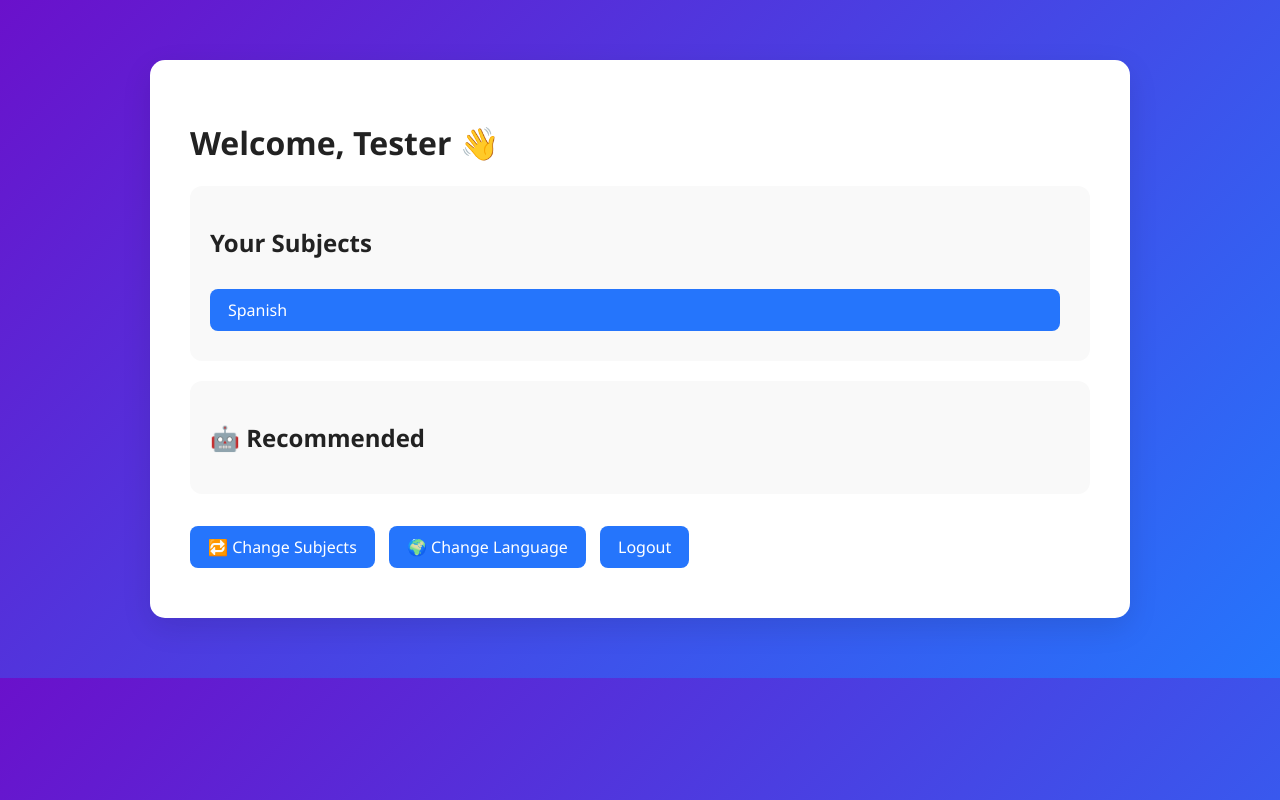
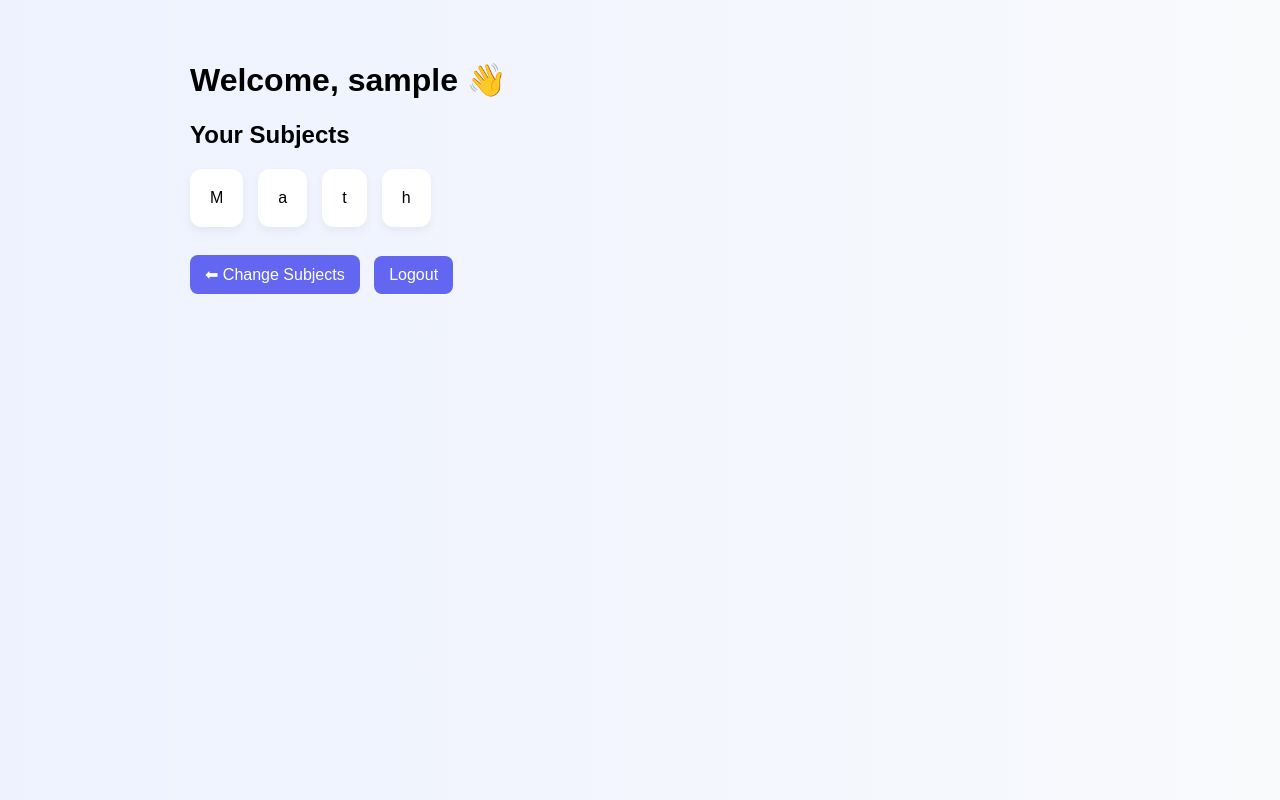
Before and after one commit to Opaksbolu/SkillBridge, a Flask app: page /dashboard in a window 1280 px wide. Run offline with Flask 3, Linux system fonts and the light colour scheme; a user stored in the database is signed in; data comes from the database, SQL or seed files in the repository.

Commit message:
updated:   templates/register.html

```diff
--- a/app.py
+++ b/app.py
@@ -1,152 +1,146 @@
-from flask import Flask, render_template, request, redirect, session
+from flask import Flask, render_template, request, redirect, session, url_for
 import sqlite3
 import os
-from openai import OpenAI
+
+# Optional AI import
+USE_AI = True
+try:
+    from openai import OpenAI
+    client = OpenAI(api_key=os.getenv("OPENAI_API_KEY"))
+except:
+    USE_AI = False
 
 app = Flask(__name__)
 app.secret_key = "secret123"
 
-client = OpenAI(api_key=os.getenv("OPENAI_API_KEY"))
+# -------------------------
+# DATABASE
+# -------------------------
+def get_db():
+    return sqlite3.connect("users.db")
 
-# ---------------- HOME ----------------
-@app.route('/')
+# -------------------------
+# HOME
+# -------------------------
+@app.route("/")
 def home():
-    return render_template('index.html')
+    return render_template("index.html")
 
-# ---------------- REGISTER ----------------
-@app.route('/register', methods=['GET', 'POST'])
+# -------------------------
+# REGISTER
+# -------------------------
+@app.route("/register", methods=["GET", "POST"])
 def register():
-    if request.method == 'POST':
-        name = request.form['name']
-        email = request.form['email']
-        password = request.form['password']
-        language = request.form['language']
-        learning_style = request.form['learning_style']
-        grade_level = request.form['grade_level']
+    if request.method == "POST":
+        username = request.form["username"]
+        password = request.form["password"]
+        language = request.form["language"]
 
-        conn = sqlite3.connect('users.db')
-        c = conn.cursor()
+        db = get_db()
+        db.execute("INSERT INTO users (username, password, language) VALUES (?, ?, ?)",
+                   (username, password, language))
+        db.commit()
 
-        c.execute("""INSERT INTO users
-        (name, email, password, language, learning_style, grade_level)
-        VALUES (?, ?, ?, ?, ?, ?)""",
-                  (name, email, password, language, learning_style, grade_level))
+        return redirect("/login")
 
-        conn.commit()
-        conn.close()
+    return render_template("register.html")
 
-        return redirect('/login')
+# -------------------------
+# LOGIN
+# -------------------------
+@app.route("/login", methods=["GET", "POST"])
+def login():
+    if request.method == "POST":
+        username = request.form.get("username")
+        password = request.form.get("password")
 
-    return render_template('register.html')
+        if not username or not password:
+            return "Missing fields"
 
-# ---------------- LOGIN ----------------
-@app.route('/login', methods=['GET', 'POST'])
-def login():
-    if request.method == 'POST':
-        email = request.form['email']
-        password = request.form['password']
-
-        conn = sqlite3.connect('users.db')
-        c = conn.cursor()
-
-        c.execute("SELECT * FROM users WHERE email=? AND password=?", (email, password))
-        user = c.fetchone()
-
-        conn.close()
+        db = get_db()
+        user = db.execute(
+            "SELECT * FROM users WHERE username=? AND password=?",
+            (username, password)
+        ).fetchone()
 
         if user:
-            session['user_id'] = user[0]
-            return redirect('/subjects')
+            session["user"] = username
+            return redirect("/subjects")
 
-    return render_template('login.html')
+        return "Invalid login"
 
-# ---------------- SUBJECTS ----------------
-@app.route('/subjects', methods=['GET', 'POST'])
+    return render_template("login.html")
+
+# -------------------------
+# SUBJECT SELECTION
+# -------------------------
+@app.route("/subjects", methods=["GET", "POST"])
 def subjects():
-    if 'user_id' not in session:
-        return redirect('/login')
+    if "user" not in session:
+        return redirect("/login")
 
-    subject_list = [
-        "Math", "Science", "English", "History",
-        "Computer Science", "Biology", "Chemistry",
-        "Physics", "Economics", "Art", "Music"
-    ]
+    if request.method == "POST":
+        selected = request.form.getlist("subjects")
+        session["subjects"] = selected
+        return redirect("/dashboard")
 
-    if request.method == 'POST':
-        selected = request.form.getlist('subjects')
-        subjects_str = ",".join(selected)
+    return render_template("subjects.html")
 
-        conn = sqlite3.connect('users.db')
-        c = conn.cursor()
-        c.execute("UPDATE users SET subjects=? WHERE id=?",
-                  (subjects_str, session['user_id']))
-        conn.commit()
-        conn.close()
+# -------------------------
+# DASHBOARD
+# -------------------------
+@app.route("/dashboard")
+def dashboard():
+    if "user" not in session:
+        return redirect("/login")
 
-        return redirect('/dashboard')
+    subjects = session.get("subjects", [])
 
-    return render_template('subjects.html', subjects=subject_list)
+    return render_template("dashboard.html", subjects=subjects)
 
-# ---------------- DASHBOARD ----------------
-@app.route('/dashboard')
-def dashboard():
-    if 'user_id' not in session:
-        return redirect('/login')
+# -------------------------
+# LEARNING PAGE (AI + FALLBACK)
+# -------------------------
+@app.route("/learn/<subject>", methods=["GET", "POST"])
+def learn(subject):
+    if "user" not in session:
+        return redirect("/login")
 
-    conn = sqlite3.connect('users.db')
-    c = conn.cursor()
-    c.execute("SELECT * FROM users WHERE id=?", (session['user_id'],))
-    user = c.fetchone()
-    conn.close()
+    ai_response = None
 
-    return render_template('dashboard.html', user=user)
+    if request.method == "POST":
+        question = request.form["question"]
 
-# ---------------- AI LEARNING PAGE ----------------
-@app.route('/learn/<subject>', methods=['GET', 'POST'])
-def learn(subject):
-    if 'user_id' not in session:
-        return redirect('/login')
+        if USE_AI:
+            try:
+                ai = client.chat.completions.create(
+                    model="gpt-4o-mini",
+                    messages=[
+                        {"role": "system", "content": "You are a helpful tutor."},
+                        {"role": "user", "content": question}
+                    ]
+                )
+                ai_response = ai.choices[0].message.content
 
-    response = ""
+            except Exception:
+                # Fallback if API fails
+                ai_response = f"(Offline Mode) Here's a helpful explanation about {subject}: Focus on fundamentals, practice problems, and consistency."
 
-    if request.method == 'POST':
-        question = request.form['question']
+        else:
+            ai_response = f"(Offline Mode) Learning {subject}: Start with basics, watch tutorials, and practice daily."
 
-        conn = sqlite3.connect('users.db')
-        c = conn.cursor()
-        c.execute("SELECT language, learning_style, grade_level FROM users WHERE id=?", (session['user_id'],))
-        user = c.fetchone()
-        conn.close()
+    return render_template("learn.html", subject=subject, ai_response=ai_response)
 
-        language, learning_style, grade = user
-
-        prompt = f"""
-        You are a helpful tutor.
-
-        Teach {subject} to a {grade} student.
-        Use {learning_style} learning style.
-        Respond in {language}.
-
-        Question: {question}
-        """
-
-        ai = client.chat.completions.create(
-            model="gpt-4.1-mini",
-            messages=[
-                {"role": "system", "content": "You are an expert tutor."},
-                {"role": "user", "content": prompt}
-            ]
-        )
-
-        response = ai.choices[0].message.content
-
-    return render_template('learn.html', subject=subject, response=response)
-
-# ---------------- LOGOUT ----------------
-@app.route('/logout')
+# -------------------------
+# LOGOUT
+# -------------------------
+@app.route("/logout")
 def logout():
     session.clear()
-    return redirect('/')
+    return redirect("/")
 
-if __name__ == '__main__':
+# -------------------------
+# RUN
+# -------------------------
+if __name__ == "__main__":
     app.run(debug=True)
--- a/static/style.css
+++ b/static/style.css
@@ -1,76 +1,54 @@
 body {
-    font-family: 'Segoe UI', sans-serif;
-    background: linear-gradient(135deg, #6a11cb, #2575fc);
+    font-family: Arial, sans-serif;
+    background: linear-gradient(to right, #eef2ff, #f8fafc);
     margin: 0;
-    padding: 0;
-    color: #333;
 }
 
 .container {
-    width: 90%;
     max-width: 900px;
-    margin: 60px auto;
-    background: white;
+    margin: auto;
     padding: 40px;
-    border-radius: 15px;
-    box-shadow: 0 10px 30px rgba(0,0,0,0.1);
 }
 
-h1, h2 {
-    color: #222;
+h1 {
+    font-size: 32px;
 }
 
-a {
+.subjects {
+    display: flex;
+    flex-wrap: wrap;
+    gap: 15px;
+}
+
+.card {
+    padding: 20px;
+    background: white;
+    border-radius: 12px;
+    text-decoration: none;
+    color: black;
+    box-shadow: 0 4px 10px rgba(0,0,0,0.05);
+    transition: 0.2s;
+}
+
+.card:hover {
+    transform: translateY(-3px);
+    background: #6366f1;
+    color: white;
+}
+
+.btn {
     display: inline-block;
-    margin: 10px 10px 10px 0;
-    padding: 10px 18px;
-    background: #2575fc;
+    margin: 10px 10px 0 0;
+    padding: 10px 15px;
+    background: #6366f1;
     color: white;
     border-radius: 8px;
     text-decoration: none;
-    transition: 0.3s;
 }
 
-a:hover {
-    background: #1a5ed8;
+.response {
+    margin-top: 20px;
+    padding: 15px;
+    background: #ecfeff;
+    border-radius: 10px;
 }
-
-button {
-    padding: 12px 20px;
-    border: none;
-    background: #6a11cb;
-    color: white;
-    border-radius: 8px;
-    cursor: pointer;
-    margin-top: 10px;
-}
-
-button:hover {
-    background: #4e0fa3;
-}
-
-.card {
-    background: #f9f9f9;
-    padding: 20px;
-    border-radius: 12px;
-    margin-top: 20px;
-}
-
-.subject-grid {
-    display: grid;
-    grid-template-columns: repeat(auto-fit, minmax(150px, 1fr));
-    gap: 15px;
-}
-
-.subject {
-    background: #eef3ff;
-    padding: 15px;
-    border-radius: 10px;
-    text-align: center;
-    cursor: pointer;
-    transition: 0.3s;
-}
-
-.subject:hover {
-    background: #dbe6ff;
-}
--- a/templates/dashboard.html
+++ b/templates/dashboard.html
@@ -5,27 +5,22 @@
     <link rel="stylesheet" href="/static/style.css">
 </head>
 <body>
-    <div class="container">
-        <h1>Welcome, {{ user[1] }} 👋</h1>
 
-        <div class="card">
-            <h2>Your Subjects</h2>
-            <div class="subject-grid">
-                {% for subject in user[5].split(',') %}
-                    <a href="/learn/{{ subject }}">{{ subject }}</a>
-                {% endfor %}
-            </div>
-        </div>
+<div class="container">
+    <h1>Welcome, {{ session['user'] }} 👋</h1>
 
-        <div class="card">
-            <h2>🤖 Recommended</h2>
-            <p>{{ recommendation }}</p>
-        </div>
+    <h2>Your Subjects</h2>
 
-        <br>
-        <a href="/subjects">🔁 Change Subjects</a>
-        <a href="/register">🌍 Change Language</a>
-        <a href="/logout">Logout</a>
+    <div class="subjects">
+        {% for subject in subjects %}
+            <a class="card" href="/learn/{{subject}}">{{subject}}</a>
+        {% endfor %}
     </div>
+
+    <br>
+    <a class="btn" href="/subjects">⬅ Change Subjects</a>
+    <a class="btn" href="/logout">Logout</a>
+</div>
+
 </body>
 </html>
```
Also changed, not shown: templates/learn.html (+10 -10 lines), templates/login.html (+9 -9 lines).
